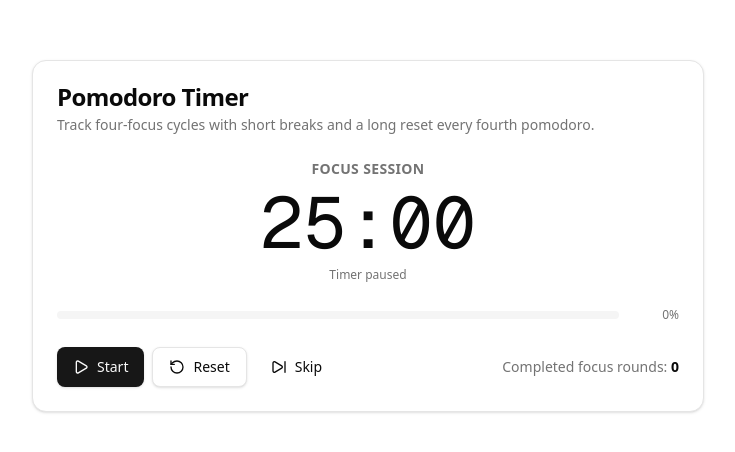
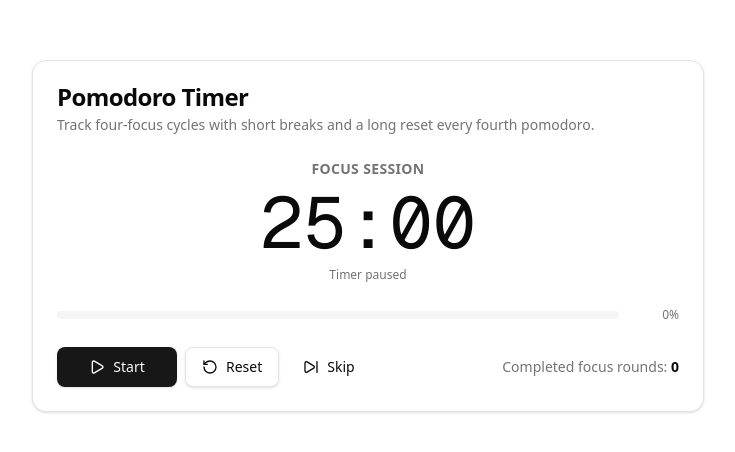
Before and after one commit to dogafincan/pomo, a Next.js app: page / in a window 1280 px wide. Shown: the part 164-616 px from the top of the page, without its empty margins (272-1007 px from the left). Built offline with nearby package versions, Linux system fonts and the light colour scheme.

Commit message:
Stabilize timer action button width
Apply a minimum width to the start/pause control to eliminate layout shifts when the label toggles.

```diff
--- a/app/page.tsx
+++ b/app/page.tsx
@@ -212,7 +212,7 @@ export default function Home() {
         </CardContent>
         <CardFooter className="flex flex-col gap-4 sm:flex-row sm:items-center sm:justify-between">
           <div className="flex flex-wrap gap-2">
-            <Button onClick={handleToggle}>
+            <Button className="min-w-[120px]" onClick={handleToggle}>
               {isRunning ? (
                 <>
                   <Pause className="mr-2 h-4 w-4" />
```
